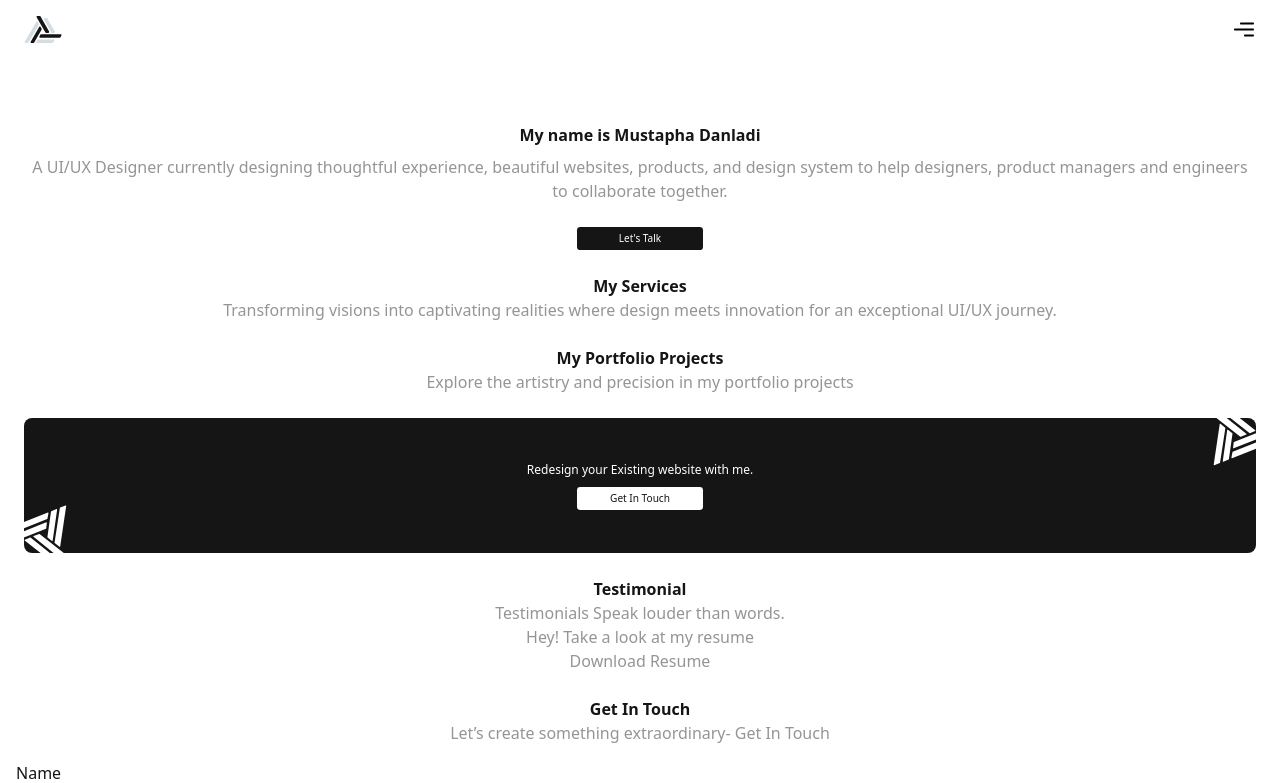
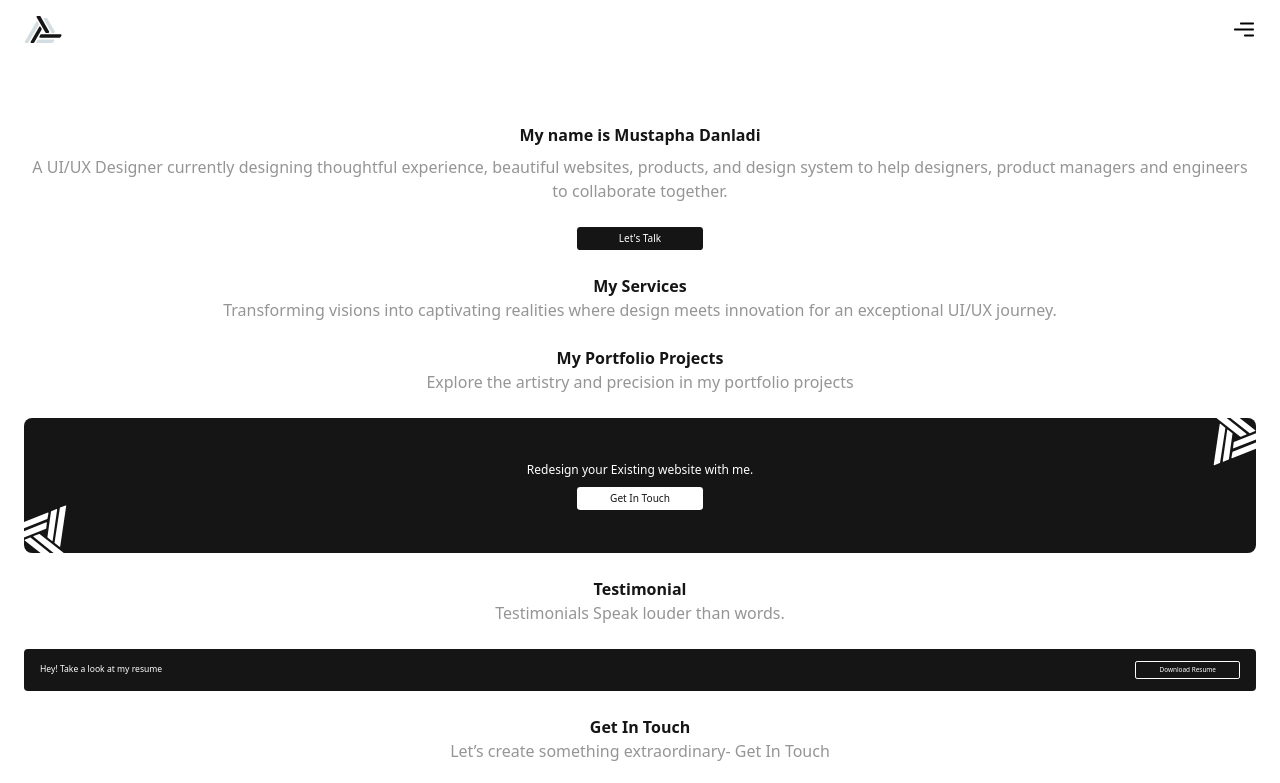
Before and after one commit to mmustaphak/ui-ux-portfolio, a React (Vite) app: page / in a window 1280 px wide. Shown: the top 783 px of the page. Built offline with nearby package versions, Linux system fonts and the light colour scheme.

Commit message:
Finished styling the Resume componenet

```diff
--- a/src/components/Resume.jsx
+++ b/src/components/Resume.jsx
@@ -1,8 +1,8 @@
 export default function Resume() {
   return (
-    <div>
-        <p>Hey! Take a look at my resume</p>
-        <button>Download Resume</button>
+    <div className="mt-6 py-3 px-4 flex justify-between items-center rounded-[4px] text-white bg-black">
+        <p className="font-medium text-[8.58px]">Hey! Take a look at my resume</p>
+        <button className="py-[3px] px-[23px] rounded-[2.14px] text-[6.43px] border border-white">Download Resume</button>
     </div>
   )
 }
```
